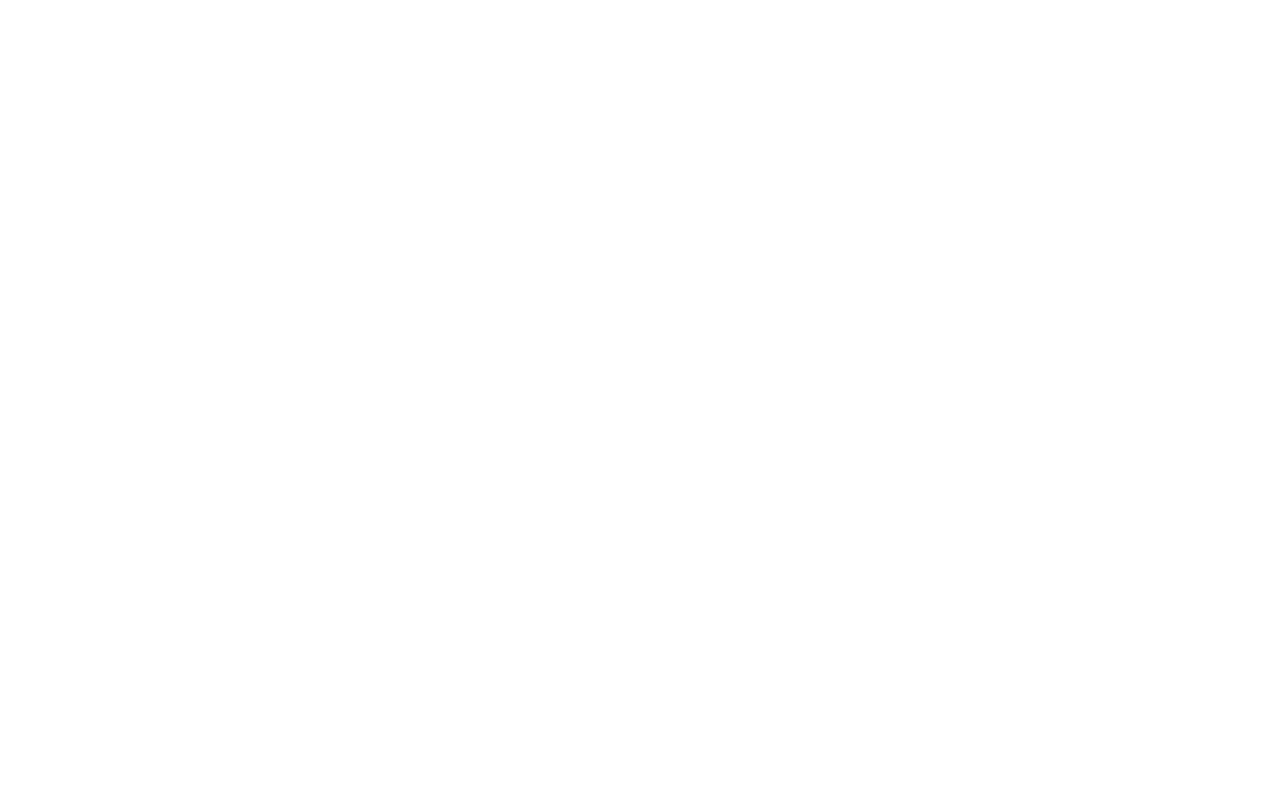
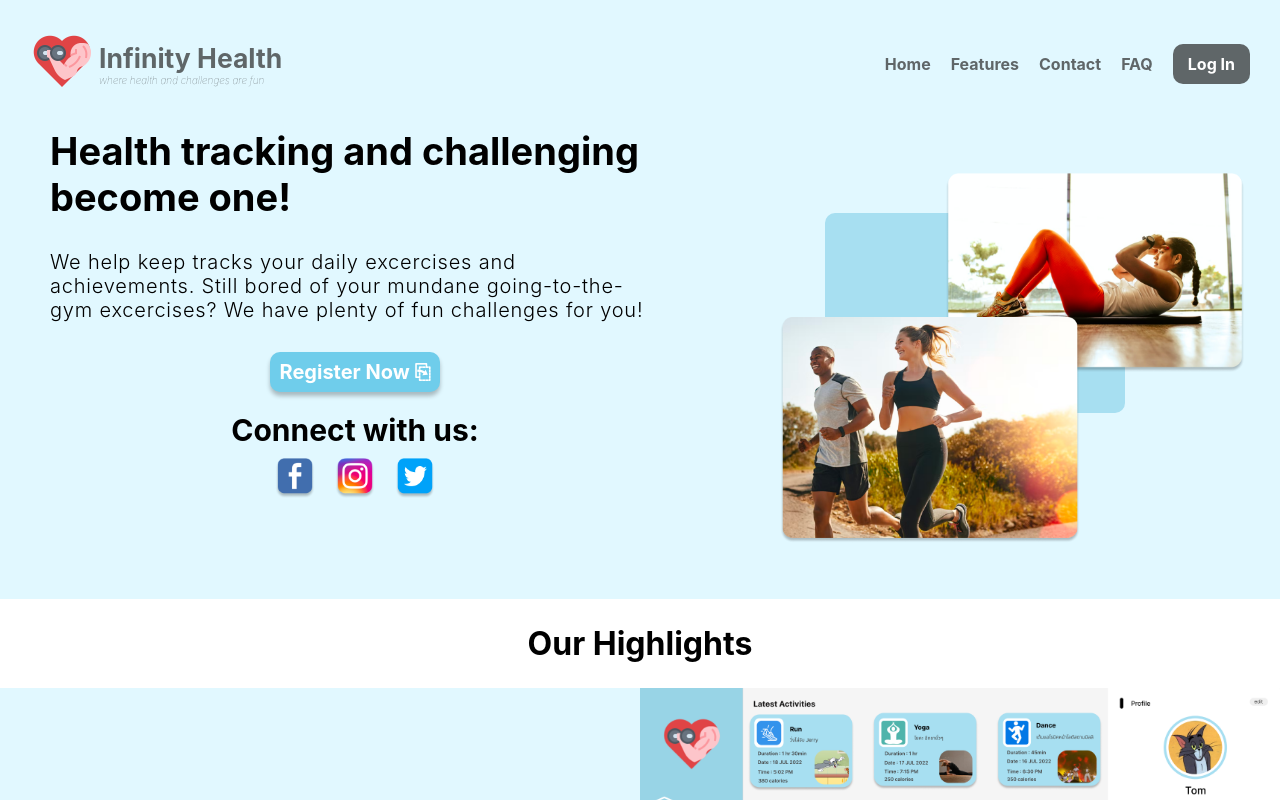
Before and after one commit to irisprae/project-infinity-health-prae, a React (Vite) app: page /Home in a window 1280 px wide. Before the commit this address had no page. Shown: the top 800 px of the page. Built offline with nearby package versions, Linux system fonts and the light colour scheme.

Commit message:
Changed PreLogin route to Home in Test Route

```diff
--- a/src/Components/App/App.jsx
+++ b/src/Components/App/App.jsx
@@ -1,10 +1,6 @@
+import { Link, Route } from "react-router-dom";
 
-import {Link,Route} from 'react-router-dom'
-
-
-
-import './App.css'
-
+import "./App.css";
 
 const App = () => {
   return (
@@ -16,14 +12,14 @@
           paddingBottom: "1rem",
         }}
       >
-      <Link to="/Overview">Overview</Link> {" "}
-      <Link to="/Addactivities">Addactivities</Link> {" "}
-      <Link to="/PreLogin">Pre-Login</Link> {" "}
-      <Link to="/Login">Log In</Link> {" "}
+        <Link to="/Overview">Overview</Link>{" "}
+        <Link to="/Addactivities">Addactivities</Link>{" "}
+        <Link to="/Home">Home</Link> {" "}
+        <Link to="/Login">Log In</Link>{" "}
         <Link to="/SignUp"> Register</Link>
       </nav>
     </div>
-  )
-}
+  );
+};
 
-export default App
+export default App;
--- /dev/null
+++ b/src/Pages/Home/Home.jsx
@@ -0,0 +1,14 @@
+import React from 'react'
+import PreLogin from "../PreLogin/PreLogin";
+import InfiniteBody from '../PreLogin/InfiniteBody';
+
+function Home() {
+  return (
+    <div>
+        < PreLogin />
+        < InfiniteBody />
+    </div>
+  )
+}
+
+export default Home
--- a/src/Pages/LogOut.jsx/LogOut.css
+++ b/src/Pages/LogOut.jsx/LogOut.css
@@ -0,0 +1,27 @@
+.navbar {
+	width: 100%;
+	height: 70px;
+	background-color: #3bb19b;
+	display: flex;
+	align-items: center;
+	justify-content: space-between;
+}
+
+.navbar h1 {
+	color: white;
+	font-size: 25px;
+	margin-left: 20px;
+}
+
+.white_btn {
+	border: none;
+	outline: none;
+	padding: 12px 0;
+	background-color: white;
+	border-radius: 20px;
+	width: 120px;
+	font-weight: bold;
+	font-size: 14px;
+	cursor: pointer;
+	margin-right: 20px;
+}
--- a/src/main.jsx
+++ b/src/main.jsx
@@ -3,7 +3,7 @@
 import App from "./Components/App/App";
 import Overview from "./Pages/Overview/Overview";
 import Addactivities from "./Pages/AddActivities/Addactivities";
-import PreLogin from "./Pages/PreLogin/PreLogin.jsx";
+import Home from "./Pages/Home/Home";
 import Login from "./Pages/Login/Login";
 import Signup from "./Pages/SignUp.jsx/SignUp";
 const root = ReactDOM.createRoot(document.getElementById("root"));
@@ -13,7 +13,7 @@
       <Route path="/" element={<App />} />
       <Route path="overview" element={<Overview />} />
       <Route path="addactivities" element={<Addactivities />} />
-      <Route path="PreLogin" element={<PreLogin />} />
+      <Route path="Home" element={<Home />} />
       <Route path="Login" element={<Login />} />
       <Route path="SignUp" element={<Signup />} />
     </Routes>
```
Also changed, not shown: src/Pages/LogOut.jsx/LogOut.jsx (+23 -0 lines). Lines whose indentation alone changed are shown as unchanged.
